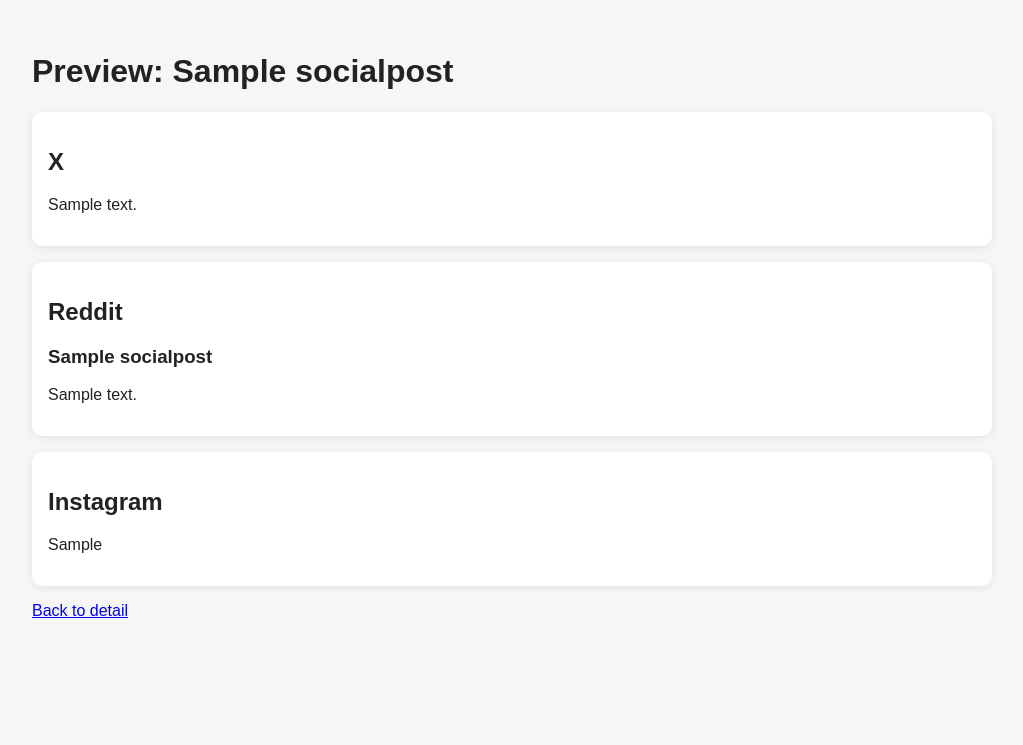
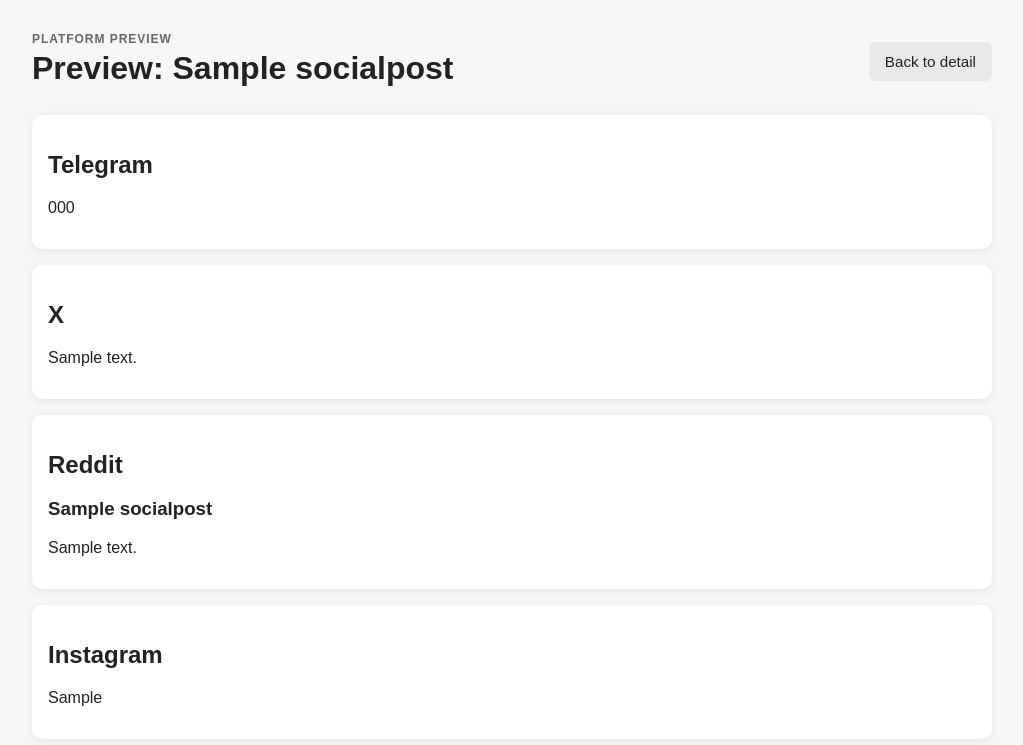
Before and after one commit to JLukassen/contentforge, a Django app: page /1/preview/ in a window 1280 px wide. Shown: the top 745 px of the page, without its empty margins (128-1151 px from the left). Run offline with Django 5.2, Linux system fonts and the light colour scheme; tables that the repository leaves empty hold one stand-in row (values such as "Sample post").

Commit message:
Add Telegram to preview page

```diff
--- a/posts/templates/posts/post_preview.html
+++ b/posts/templates/posts/post_preview.html
@@ -8,27 +8,35 @@
 </head>
 <body>
     <main class="container">
-        <h1>Preview: {{ post.title }}</h1>
+        <header class="page-header">
+            <div>
+                <p class="eyebrow">Platform preview</p>
+                <h1>Preview: {{ post.title }}</h1>
+            </div>
+
+            <a class="secondary-button" href="{% url 'post_detail' post.pk %}">Back to detail</a>
+        </header>
+
+        <section class="card">
+            <h2>Telegram</h2>
+            <p>{{ post.telegram_text|linebreaks }}</p>
+        </section>
 
         <section class="card">
             <h2>X</h2>
-            <p>{{ post.x_text }}</p>
+            <p>{{ post.x_text|linebreaks }}</p>
         </section>
 
         <section class="card">
             <h2>Reddit</h2>
             <h3>{{ post.reddit_title }}</h3>
-            <p>{{ post.reddit_body }}</p>
+            <p>{{ post.reddit_body|linebreaks }}</p>
         </section>
 
         <section class="card">
             <h2>Instagram</h2>
             <p>{{ post.instagram_caption|linebreaks }}</p>
         </section>
-
-        <p>
-            <a href="{% url 'post_detail' post.pk %}">Back to detail</a>
-        </p>
     </main>
 </body>
 </html>
```
